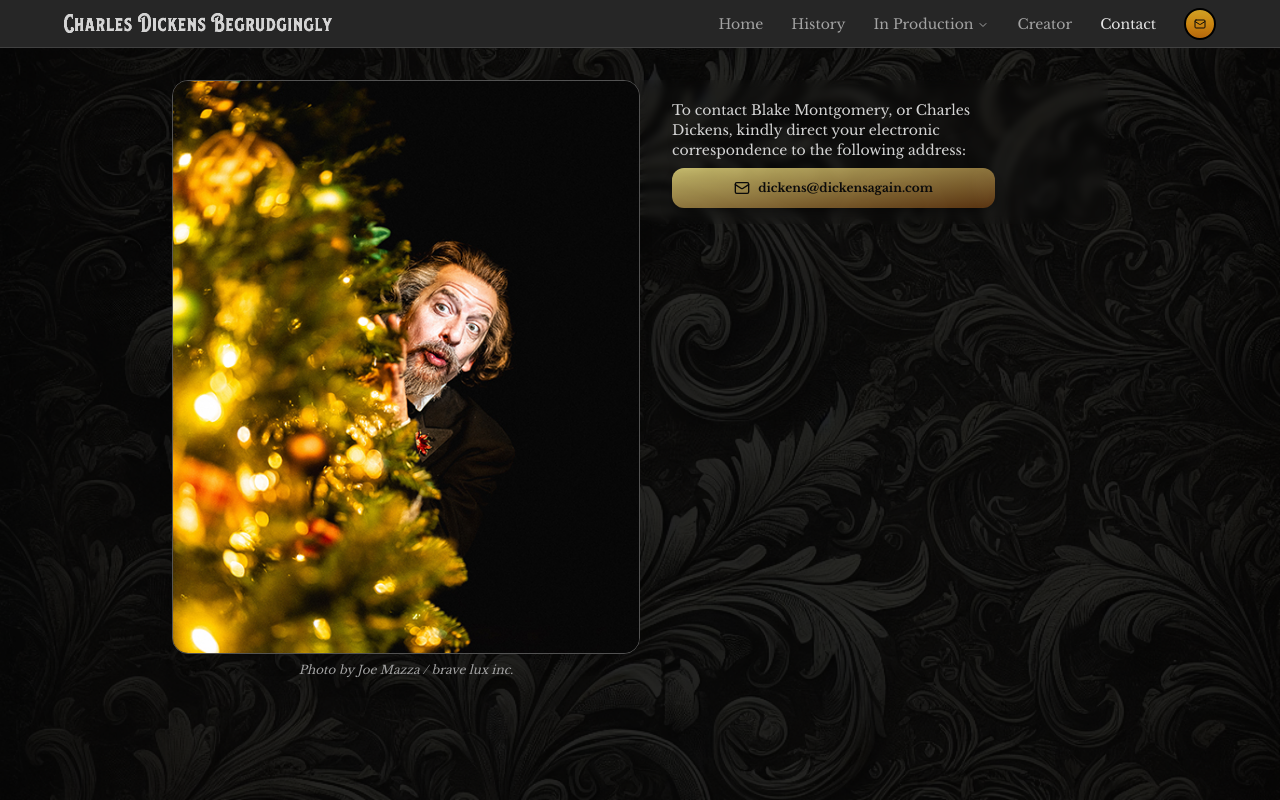
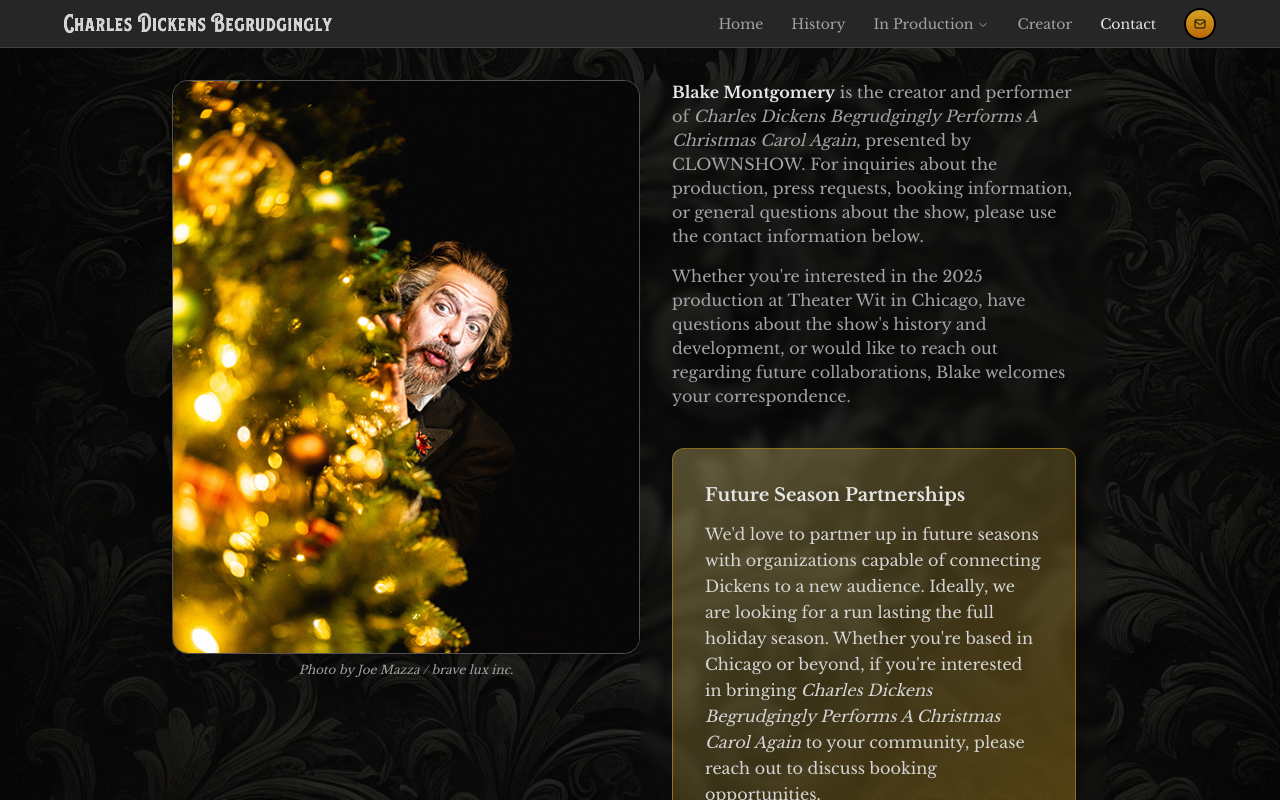
Before and after one commit to montblake/begrudgingly, a Next.js app: page /contact in a window 1280 px wide. Built offline with nearby package versions, Linux system fonts and the light colour scheme.

Commit message:
Lengthen text per page for SEO

```diff
--- a/app/2024/photos-performance/page.tsx
+++ b/app/2024/photos-performance/page.tsx
@@ -153,6 +153,29 @@ export default function PhotosPerformance() {
         intro={CtaProps.intro}
         links={CtaProps.links}
       />
+      <div className="w-full max-w-3xl mx-auto px-4 sm:px-8 md:px-2 py-8 -mt-8">
+        <div className="bg-neutral-200/50 backdrop-blur-sm border border-neutral-700/30 rounded-xl p-6 md:p-12">
+          <p className="text-neutral-300 text-base md:text-base leading-relaxed">
+            These performance photos capture{" "}
+            <span className="font-semibold">
+              Charles Dickens Begrudgingly Performs A Christmas Carol Again
+            </span>
+            , created and performed by Blake Montgomery for the 2024 production
+            at The Den Theatre in Chicago. Photographed by Michael Brosilow
+            during the live first preview performance, these images showcase
+            Montgomery&apos;s portrayal of Charles Dickens in this one-man
+            theatrical adaptation of the classic Christmas tale. Brosilow&apos;s
+            unmatched skill at capturing the nuance and detail of a show in
+            real-time is evident throughout these photographs, which capture the
+            production&apos;s perfect balance of dramatic storytelling and
+            playful humor, showcasing Montgomery&apos;s intimate, off-the-cuff
+            performance style that makes the familiar story feel fresh and
+            engaging. The CLOWNSHOW production ran from December 5-22, 2024, and
+            received critical acclaim from Chicago theater critics.
+          </p>
+        </div>
+        <div className="w-full h-24 md:h-36 bg-gradient-to-b from-neutral-950/0 to-neutral-950/100 md:bg-none" />
+      </div>
     </>
   );
 }
--- a/app/2024/photos-publicity/page.tsx
+++ b/app/2024/photos-publicity/page.tsx
@@ -93,6 +93,28 @@ export default function PhotosPublicity() {
         intro={CtaProps.intro}
         links={CtaProps.links}
       />
+      <div className="w-full max-w-3xl mx-auto px-4 sm:px-8 md:px-2 py-8 -mt-8">
+        <div className="bg-neutral-200/50 backdrop-blur-sm border border-neutral-700/30 rounded-xl p-6 md:p-12">
+          <p className="text-neutral-300 text-base md:text-base leading-relaxed">
+            These publicity photos capture{" "}
+            <span className="font-semibold">
+              Charles Dickens Begrudgingly Performs A Christmas Carol Again
+            </span>
+            , created and performed by Blake Montgomery for the 2024 production
+            at The Den Theatre in Chicago. Photographed by Joe Mazza of Brave
+            Lux Inc., these images showcase Montgomery&apos;s portrayal of
+            Charles Dickens in this one-man theatrical adaptation of the classic
+            Christmas tale. The images capture the production&apos;s perfect
+            balance of dramatic storytelling and playful humor, showcasing
+            Montgomery&apos;s intimate, off-the-cuff performance style that
+            makes the familiar story feel fresh and engaging. These promotional
+            images were used for press materials and marketing for the CLOWNSHOW
+            production, which ran from December 5-22, 2024, and received
+            critical acclaim from Chicago theater critics.
+          </p>
+        </div>
+        <div className="w-full h-24 md:h-36 bg-gradient-to-b from-neutral-950/0 to-neutral-950/100 md:bg-none" />
+      </div>
     </>
   );
 }
--- a/app/2024/reviews/page.tsx
+++ b/app/2024/reviews/page.tsx
@@ -104,6 +104,29 @@ export default function Reviews() {
           </div>
         ))}
       </div>
+      <div className="w-full max-w-3xl mx-auto px-4 sm:px-8 md:px-2 py-8">
+        <div className="bg-neutral-200/50 backdrop-blur-sm border border-neutral-700/30 rounded-xl p-6 md:p-12">
+          <p className="text-neutral-300 text-base md:text-base leading-relaxed">
+            The 2024 production of{" "}
+            <span className="font-semibold">
+              Charles Dickens Begrudgingly Performs A Christmas Carol Again
+            </span>
+            , created and performed by Blake Montgomery, received overwhelmingly
+            positive reviews from Chicago theater critics during its run at The
+            Den Theatre from December 5-22, 2024. Critics praised
+            Montgomery&apos;s one-man performance as a &quot;yuletide tour de
+            force&quot; that was both &quot;charming and sly,&quot; noting the
+            production&apos;s perfect balance of dramatic storytelling and
+            playful humor. The show was described as a &quot;remarkably artful
+            riff&quot; on the classic tale, with reviewers highlighting
+            Montgomery&apos;s intimate, off-the-cuff performance style that made
+            the familiar story feel fresh and engaging. The production,
+            presented by CLOWNSHOW, successfully captured the essence of
+            Dickens&apos;s timeless Christmas story while adding
+            Montgomery&apos;s unique theatrical perspective.
+          </p>
+        </div>
+      </div>
       <div className="w-[80%] max-w-[400px] mx-auto">
         <CTAElement intro={CtaProps.intro} links={CtaProps.links} />
       </div>
--- a/app/contact/page.tsx
+++ b/app/contact/page.tsx
@@ -18,7 +18,41 @@ const HeadlineProps = {
   publisher: "",
 };
 
-const TextElement = <></>;
+const TextElement = (
+  <>
+    <p>
+      <span className="font-bold text-neutral-200">Blake Montgomery</span> is
+      the creator and performer of{" "}
+      <span className="italic">
+        Charles Dickens Begrudgingly Performs A Christmas Carol Again
+      </span>
+      , presented by CLOWNSHOW. For inquiries about the production, press
+      requests, booking information, or general questions about the show, please
+      use the contact information below.
+    </p>
+    <p>
+      Whether you&apos;re interested in the 2025 production at Theater Wit in
+      Chicago, have questions about the show&apos;s history and development, or
+      would like to reach out regarding future collaborations, Blake welcomes
+      your correspondence.
+    </p>
+    <div className="bg-gradient-to-br from-amber-200/30 via-amber-300/20 to-amber-400/30 backdrop-blur-sm border border-amber-400/40 rounded-xl p-6 md:p-8 mt-6">
+      <h3 className="text-neutral-200 font-bold text-lg mb-3">
+        Future Season Partnerships
+      </h3>
+      <p className="text-neutral-300 text-base leading-relaxed">
+        We&apos;d love to partner up in future seasons with organizations
+        capable of connecting Dickens to a new audience. Ideally, we are looking
+        for a run lasting the full holiday season. Whether you&apos;re based in
+        Chicago or beyond, if you&apos;re interested in bringing{" "}
+        <span className="italic">
+          Charles Dickens Begrudgingly Performs A Christmas Carol Again
+        </span>{" "}
+        to your community, please reach out to discuss booking opportunities.
+      </p>
+    </div>
+  </>
+);
 
 const CtaProps = {
   intro:
--- a/app/creator/page.tsx
+++ b/app/creator/page.tsx
@@ -22,10 +22,13 @@ const HeadlineProps = {
 const TextElement = (
   <>
     <p>
-      <span className="font-bold text-neutral-200">Blake Montgomery</span> began
-      his career in Chicago directing ensemble clown theater and performing with
-      a variety of non-naturalistic Chicago theaters, most notably Redmoon with
-      whom he collaborated for more than a decade.
+      <span className="font-bold text-neutral-200">Blake Montgomery</span> is a
+      Chicago-based theater artist whose career spans acting and directing,
+      written works and devised theater, physical theater styles and our
+      text-based tradition. Hebegan his career in Chicago directing ensemble
+      clown theater and performing with a variety of non-naturalistic Chicago
+      theaters, most notably Redmoon with whom he collaborated for more than a
+      decade.
     </p>
     <p>
       In 2005, Montgomery founded The Building Stage, a theater company and
--- a/app/history/page.tsx
+++ b/app/history/page.tsx
@@ -33,18 +33,24 @@ const HeadlineProps = {
 const TextElement = (
   <>
     <p className="">
-      Blake Montgomery first created and performed
-      <span className="italic">Charles Dickens Begrudgingly...</span> at The
-      Building Stage in December 2011.
+      <span className="italic">Charles Dickens Begrudgingly...</span> charmed
+      audiences when it premiered at The Building Stage in December of 2011.
     </p>
     <p>
-      Blake performed a slightly revised version at The Building Stage in 2012
-      in a production that won a Jeff Award for Solo Performance.
+      Creator Blake Montgomery performed a slightly revised version the
+      following year at The Building Stage in 2012. This production won a Jeff
+      Award for Solo Performance.
     </p>
     <p className="">
-      Blake revived his exuberant take on the famous author with a new
-      production company, CLOWNSHOW, for the 2024 holidays with performances at
-      The Den Theatre in Chicago.
+      Fast forward to 2024, Blake revived his exuberant take on the famous
+      author with a new production company, CLOWNSHOW, for the 2024 holidays
+      with performances at The Den Theatre in Chicago.
+    </p>
+    <p>
+      In 2025, the show will be once again be presented by Clownshow and
+      performed at Chicago&apos;s Theater Wit. The newly revised production will
+      be directed by Jonathan Berry who joins the creative team for the first
+      time. The show will run from December 4-28.
     </p>
   </>
 );
--- a/components/photo_gallery.tsx
+++ b/components/photo_gallery.tsx
@@ -101,7 +101,6 @@ export default function PhotoGallery({
         <div className="w-[calc(100%-1rem)] mr-4 bg-neutral-950 rounded-b-2xl border border-neutral-800 border-t-0 flex items-center justify-center pb-8">
           <PhotoNav links={links} />
         </div>
-        <div className="w-full h-24 md:h-36 bg-gradient-to-b from-neutral-950/0 to-neutral-950/100 md:bg-none" />
       </div>
     </main>
   );
```
